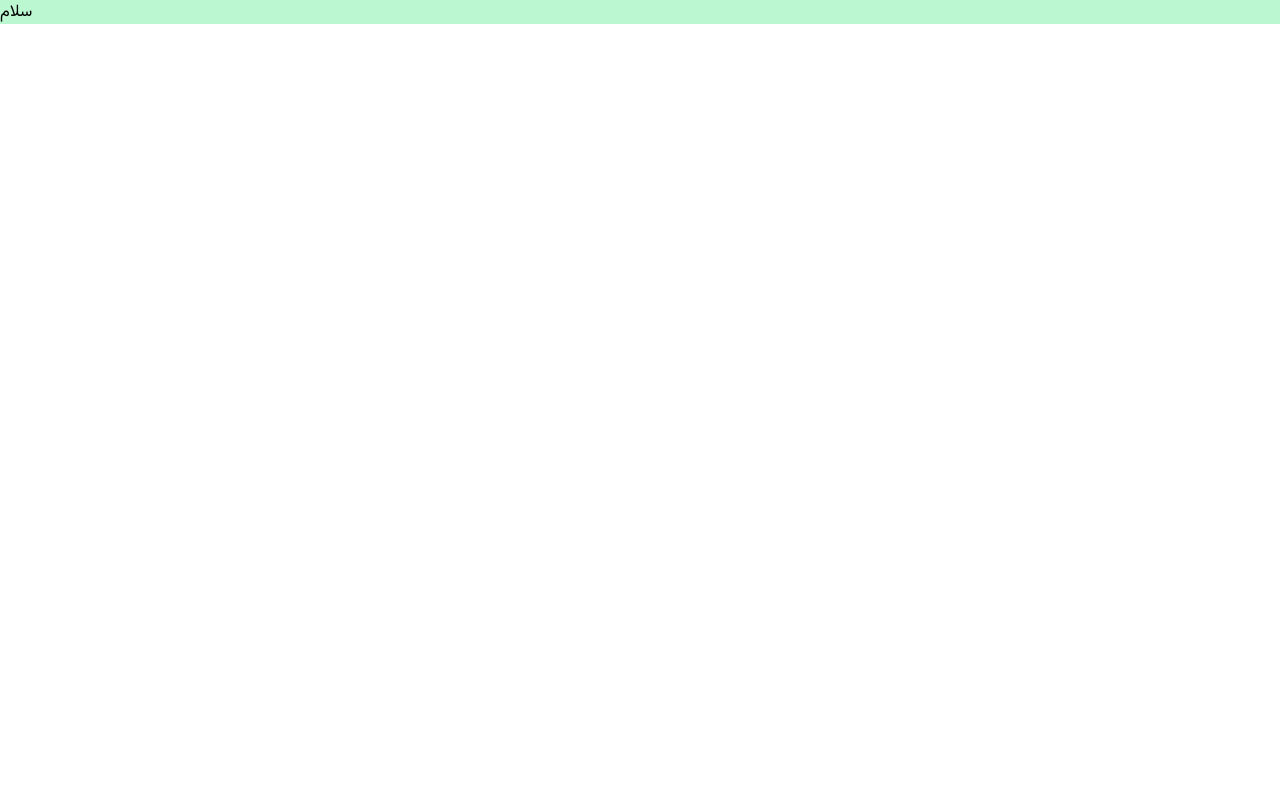
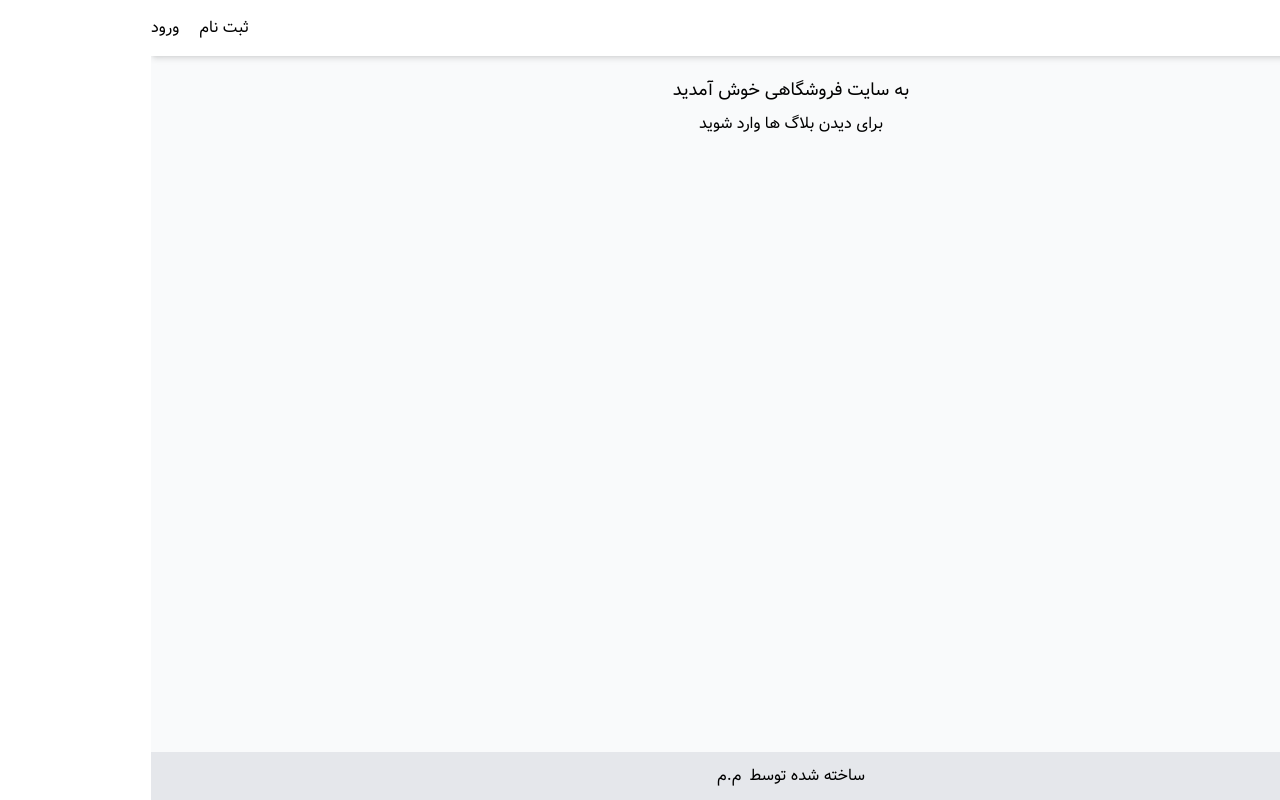
Before and after one commit to masoumehmohebbi/nextjs-blog-shopping-app, a Next.js app: page / in a window 1280 px wide. Built offline with nearby package versions, Linux system fonts and the light colour scheme.

Commit message:
✨ feat:Added Layout

```diff
--- /dev/null
+++ b/src/containers/layout/Footer.tsx
@@ -0,0 +1,15 @@
+import Link from "next/link";
+import React from "react";
+
+const Footer = () => {
+  return (
+    <footer className="bg-gray-200 py-3 shadow-xl">
+      <div className="flex justify-center gap-x-2">
+        <span>ساخته شده توسط</span>
+        <Link href="/">م.م</Link>
+      </div>
+    </footer>
+  );
+};
+
+export default Footer;
--- /dev/null
+++ b/src/containers/layout/Header.tsx
@@ -0,0 +1,22 @@
+import Link from "next/link";
+import React from "react";
+
+const Header = () => {
+  return (
+    <header className=" bg-white shadow-md">
+      <div className="container mx-auto xl:max-w-screen-xl flex justify-between py-4">
+        <div className="flex gap-x-5">
+          <Link href="/">خانه</Link>
+          <Link href="/blogs">بلاگ ها</Link>
+        </div>
+
+        <div className="flex gap-x-5">
+          <Link href="/">ثبت نام</Link>
+          <Link href="/">ورود</Link>
+        </div>
+      </div>
+    </header>
+  );
+};
+
+export default Header;
--- /dev/null
+++ b/src/containers/layout/index.tsx
@@ -0,0 +1,16 @@
+import React from "react";
+import { ChildrenProp } from "src/types/common";
+import Header from "./Header";
+import Footer from "./Footer";
+
+const Layout = ({ children }: ChildrenProp) => {
+  return (
+    <div className="bg-gray-50 flex flex-col min-h-screen">
+      <Header />
+      <div className="flex-1">{children}</div>
+      <Footer />
+    </div>
+  );
+};
+
+export default Layout;
--- a/src/pages/_app.tsx
+++ b/src/pages/_app.tsx
@@ -1,4 +1,4 @@
-import "@/styles/globals.css";
+import "../../styles/globals.css";
 import type { AppProps } from "next/app";
 
 export default function App({ Component, pageProps }: AppProps) {
--- a/src/pages/_document.tsx
+++ b/src/pages/_document.tsx
@@ -2,7 +2,7 @@ import { Html, Head, Main, NextScript } from "next/document";
 
 export default function Document() {
   return (
-    <Html lang="en">
+    <Html lang="fa" dir="rtl">
       <Head />
       <body>
         <Main />
--- /dev/null
+++ b/src/pages/blogs/index.tsx
@@ -0,0 +1,8 @@
+import React from "react";
+import Layout from "src/containers/layout";
+
+const BlogPage = () => {
+  return <Layout>jkj</Layout>;
+};
+
+export default BlogPage;
--- a/src/pages/index.tsx
+++ b/src/pages/index.tsx
@@ -1,7 +1,15 @@
 import { Inter } from "next/font/google";
+import Layout from "src/containers/layout";
 
 const inter = Inter({ subsets: ["latin"] });
 
 export default function Home() {
-  return <main className="bg-green-200">سلام</main>;
+  return (
+    <Layout>
+      <main className="flex items-center flex-col pt-5">
+        <span className="text-lg mb-2">به سایت فروشگاهی خوش آمدید</span>
+        <span>برای دیدن بلاگ ها وارد شوید</span>
+      </main>
+    </Layout>
+  );
 }
--- /dev/null
+++ b/src/types/common.ts
@@ -0,0 +1,5 @@
+import React from "react";
+
+export type ChildrenProp = {
+  children: React.ReactNode;
+};
--- a/tailwind.config.ts
+++ b/tailwind.config.ts
@@ -4,6 +4,7 @@ const config: Config = {
   content: [
     "./src/pages/**/*.{js,ts,jsx,tsx,mdx}",
     "./src/components/**/*.{js,ts,jsx,tsx,mdx}",
+    "./src/containers/**/*.{js,ts,jsx,tsx,mdx}",
     "./src/common/**/*.{js,ts,jsx,tsx,mdx}",
     "./src/app/**/*.{js,ts,jsx,tsx,mdx}",
   ],
--- a/tsconfig.json
+++ b/tsconfig.json
@@ -20,7 +20,8 @@
       "@/hooks": ["src/hooks/*"],
       "@/utils": ["src/utils/*"],
       "@/pages": ["src/pages/*"],
-      "@/services": ["src/services/*"]
+      "@/services": ["src/services/*"],
+      "@/styles": ["./styles/*"]
     }
   },
   "include": ["next-env.d.ts", "**/*.ts", "**/*.tsx"],
```
